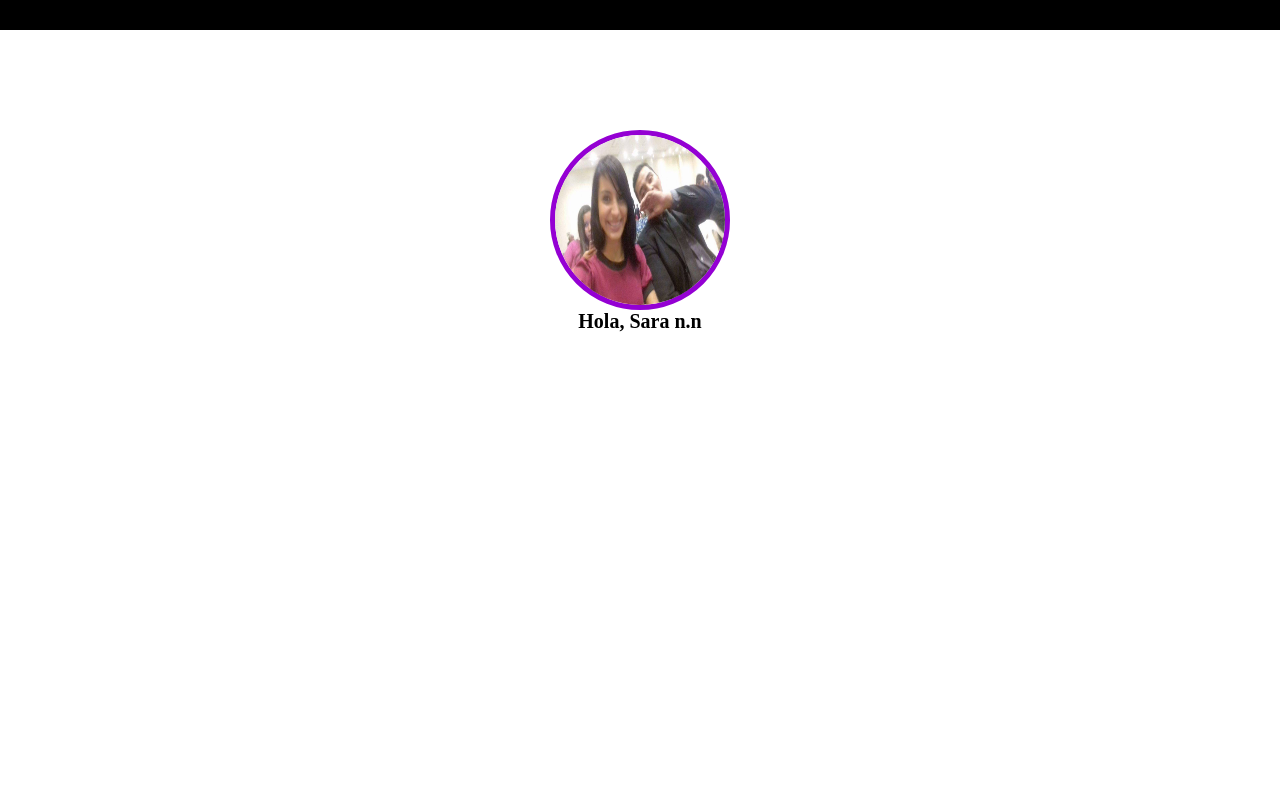
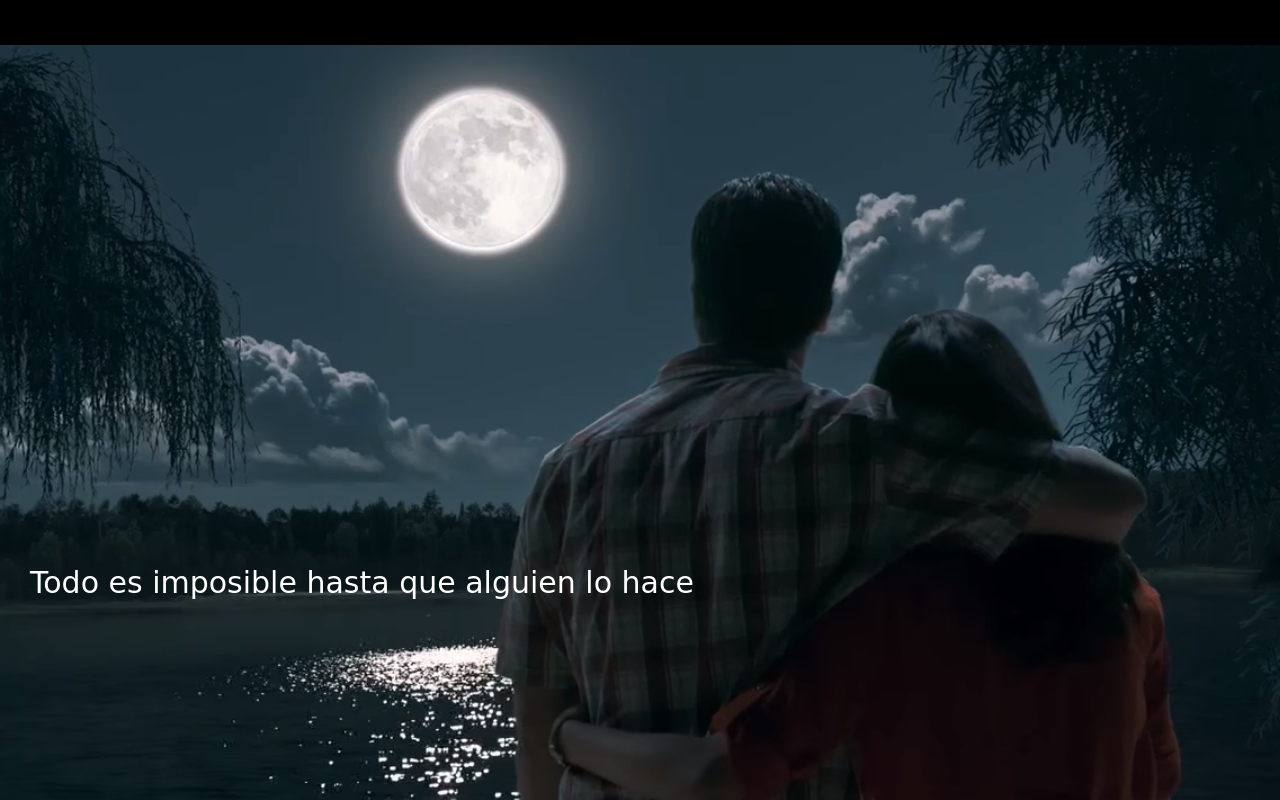
Before and after one commit to ArnoldAlvarez/arnoldalvarez.github.io, a plain HTML site: page index.html in a window 1280 px wide. Drawn offline with Linux system fonts and the light colour scheme.

Commit message:
Se agrego una imagen diferente de portada

```diff
--- a/estilos.css
+++ b/estilos.css
@@ -3,7 +3,7 @@
 }
 
 body{
-    background-image: url(landscape.jpg);
+    background-image: url(esperanza.png);
 }
 
 #cabecera{
@@ -13,11 +13,14 @@ body{
     margin-bottom: 100px;
 }
 
-#letras {
+#words {
     color: white;
-    font-family: sans-serif;
-    font-size: 50px;
-    letter-spacing: 10px;
+    font-family: cursive;
+    font-size: 30px;
+    position: fixed;
+    bottom: 0;
+    margin-bottom: 200px;
+    margin-left: 30px;
 
 }
 
--- a/index.html
+++ b/index.html
@@ -10,11 +10,13 @@
        <div id="cabecera">
 
        </div>
-
+    <!--
       <div class="center">
       <img src="sya.jpg" style="width:170px; height:170px; border-radius:100%;border: solid 5px darkviolet;"/>
         </div>
         <p style="display:flex;justify-content: center; align-items: center;color:black;font-size:20px;font-weight:bold">Hola, Sara n.n</p>
+    -->
+      <p id="words">Todo es imposible hasta que alguien lo hace</p>
 
        <footer>
 
```
Also changed, not shown: esperanza.png (added).
